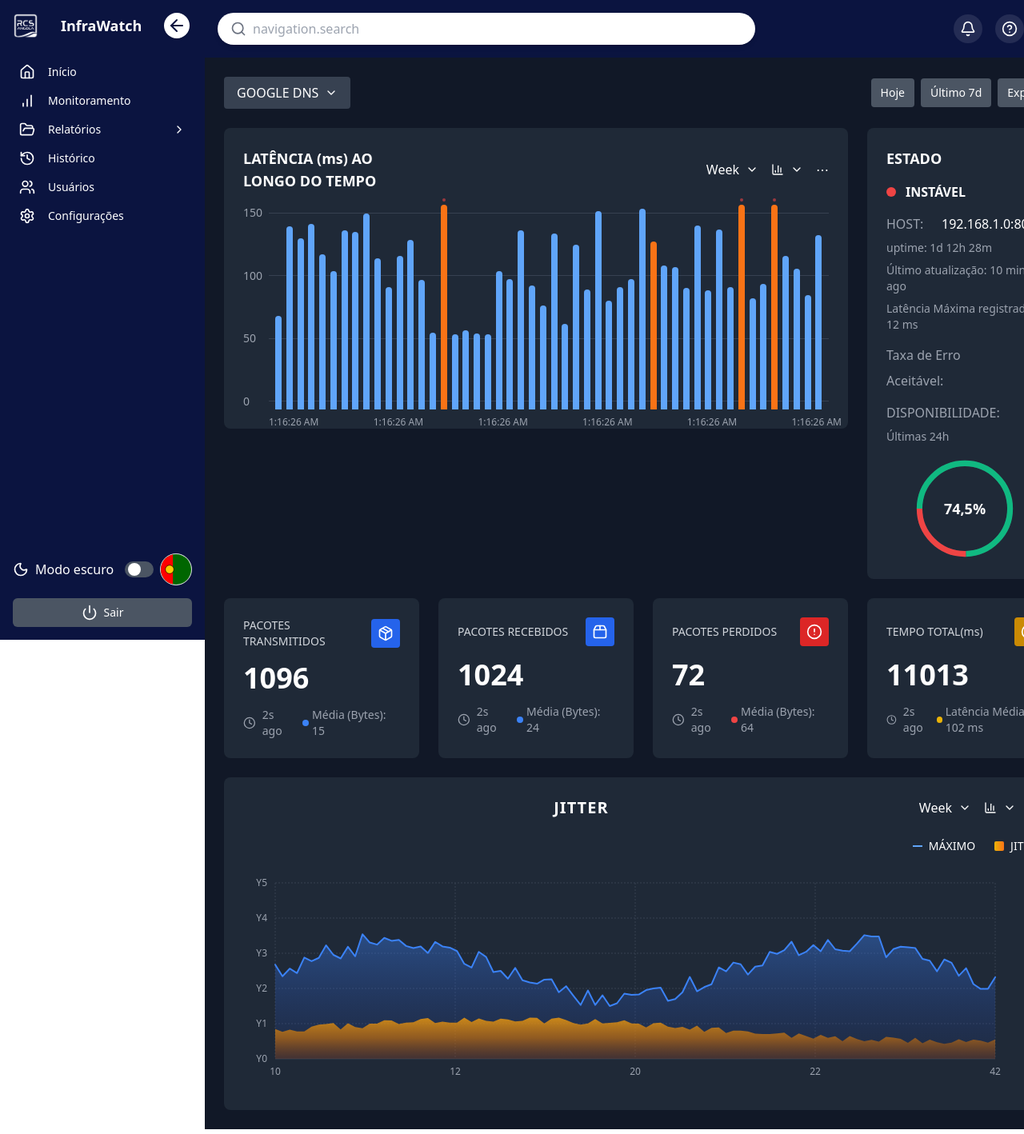
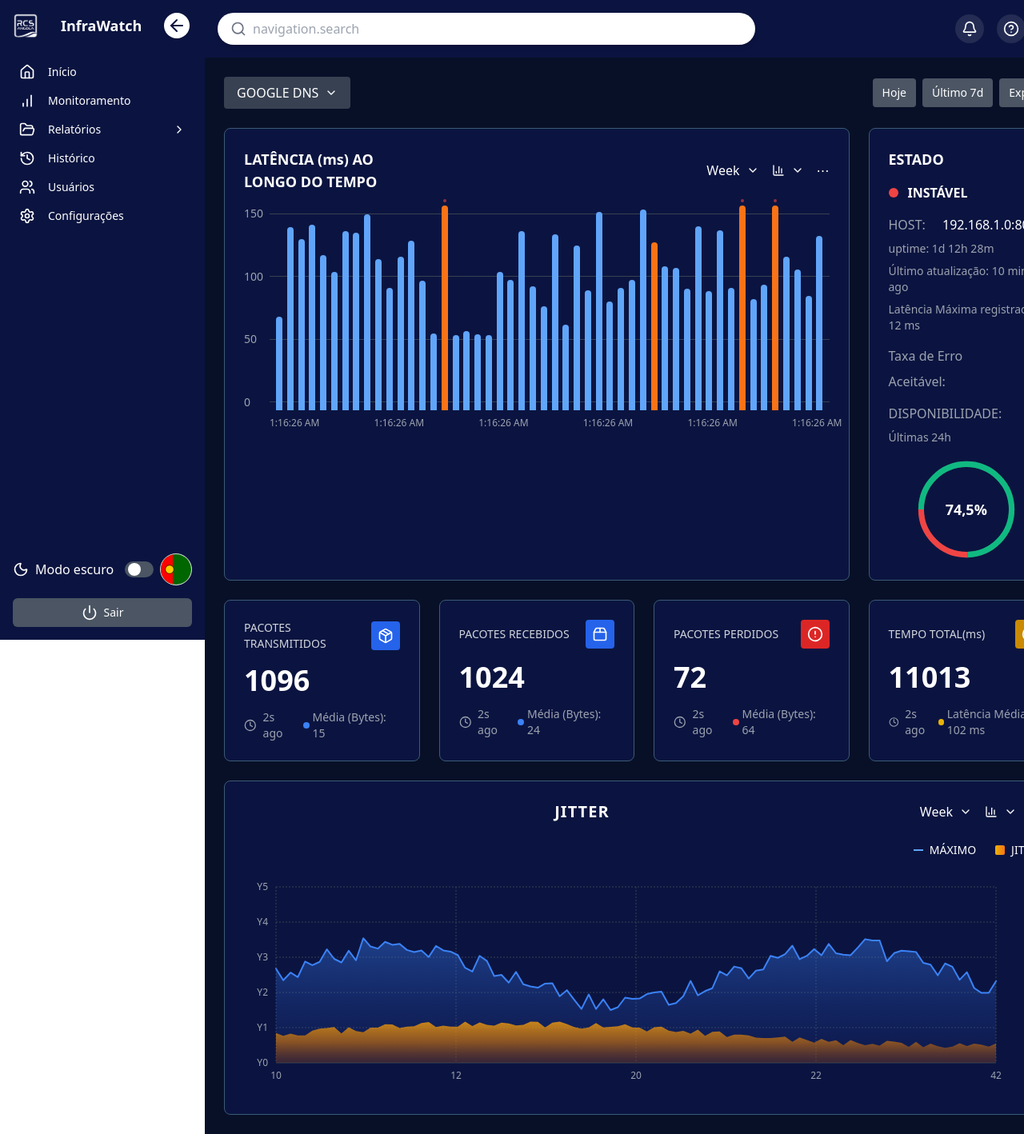
Before and after one commit to infrawatch9-lab/Front-end, a React (Vite) app: page /admin/dashboard_networks_admin in a window 1280 px wide. Shown: the top 1418 px of the page at 80% size. Built offline with nearby package versions, Linux system fonts and the light colour scheme.

Commit message:
Correções nas cores do front

```diff
--- a/src/admin_pages/Dashboards/DashboardNetworks.jsx
+++ b/src/admin_pages/Dashboards/DashboardNetworks.jsx
@@ -14,7 +14,7 @@ export default function NetworkDashboard() {
   }, []);
 
   return (
-    <div className="min-h-screen bg-gray-900 p-6">
+    <div className="min-h-screen bg-[#081028] p-6">
       <div className="max-w-7xl mx-auto">
         <Header />
 
--- a/src/admin_pages/Dashboards/DashboardServers.jsx
+++ b/src/admin_pages/Dashboards/DashboardServers.jsx
@@ -79,9 +79,6 @@ export default function ServerDashboard() {
               timeFilter={timeFilter}
               setTimeFilter={setTimeFilter}
             />
-            <div className="mt-8">
-              <ServerResourcesCard />
-            </div>
           </div>
 
           {/* Sidebar direita */}
@@ -92,6 +89,9 @@ export default function ServerDashboard() {
         </div>
 
         {/* Terminal */}
+            <div className="mt-8">
+              <ServerResourcesCard />
+            </div>
         <InteractiveTerminal className="mt-6" />
       </div>
     </div>
--- a/src/admin_pages/Dashboards/dashboards_components/NetworkJitterChart.jsx
+++ b/src/admin_pages/Dashboards/dashboards_components/NetworkJitterChart.jsx
@@ -75,7 +75,7 @@ export default function NetworkJitterChart() {
   };
 
   return (
-    <div className="bg-gray-800 rounded-lg p-6 w-full">
+    <div className="bg-[#0B1440] rounded-lg p-6 w-full border border-[#3B5B75]">
       {/* Header */}
       <div className="flex items-center justify-between mb-6">
         <div className="flex-1 text-center">
--- a/src/admin_pages/Dashboards/dashboards_components/NetworkLatencyChart.jsx
+++ b/src/admin_pages/Dashboards/dashboards_components/NetworkLatencyChart.jsx
@@ -17,7 +17,7 @@ export default function LatencyChart() {
   const maxLatency = 150;
 
   return (
-    <div className="bg-gray-800 rounded-lg p-6 mb-6">
+    <div className="bg-[#0B1440] rounded-lg p-6 mb-6 h-full border border-[#3B5B75]">
       <div className="flex justify-between items-center mb-4">
         <div>
           <h2 className="text-white text-lg font-semibold">LATÊNCIA (ms) AO</h2>
--- a/src/admin_pages/Dashboards/dashboards_components/NetworkMetricCard.jsx
+++ b/src/admin_pages/Dashboards/dashboards_components/NetworkMetricCard.jsx
@@ -3,7 +3,7 @@ import { Clock } from 'lucide-react';
 
 export default function MetricCard({ title, value, subtitle, icon: Icon, iconColor, accentColor }) {
   return (
-    <div className="bg-gray-800 rounded-lg p-6">
+    <div className="bg-[#0B1440] rounded-lg p-6 border border-[#3B5B75]">
       <div className="flex items-center justify-between mb-4">
         <h3 className="text-gray-300 text-sm font-medium">{title}</h3>
         <div className={`p-2 rounded ${iconColor}`}>
--- a/src/admin_pages/Dashboards/dashboards_components/NetworkStatusPanel.jsx
+++ b/src/admin_pages/Dashboards/dashboards_components/NetworkStatusPanel.jsx
@@ -2,7 +2,7 @@ import React from 'react';
 
 export default function StatusPanel() {
   return (
-    <div className="bg-gray-800 rounded-lg p-6">
+    <div className="bg-[#0B1440] rounded-lg p-6 border border-[#3B5B75]">
       <h3 className="text-white text-lg font-semibold mb-4">ESTADO</h3>
 
       <div className="space-y-4">
--- a/src/admin_pages/internal_components/HistoryTableHeader.jsx
+++ b/src/admin_pages/internal_components/HistoryTableHeader.jsx
@@ -2,7 +2,7 @@ import React from "react";
 
 export default function TableHeader() {
   return (
-    <thead className="bg-gray-800">
+    <thead className="bg-[#081028] border-b border-slate-700">
       <tr>
         <th className="px-4 py-3 text-left text-white text-sm font-medium uppercase tracking-wider">DATA</th>
         <th className="px-4 py-3 text-left text-white text-sm font-medium uppercase tracking-wider">USER</th>
--- a/src/admin_pages/internal_components/MonitorStatusTable.jsx
+++ b/src/admin_pages/internal_components/MonitorStatusTable.jsx
@@ -20,7 +20,7 @@ export default function StatusTable({ data, searchTerm, onRowClick }) {
       {/* Table Header */}
       <div
         className="grid grid-cols-5 gap-4 p-4 border-b border-slate-600"
-        style={{ backgroundColor: "#0B1440" }}
+        style={{ backgroundColor: "#081028" }}
       >
         <div className="text-white font-semibold text-sm">{t('internal.sla')}</div>
         <div className="text-white font-semibold text-sm">{t('internal.limit')}</div>
--- a/src/admin_pages/settings_components/AccessPermissionsTab.jsx
+++ b/src/admin_pages/settings_components/AccessPermissionsTab.jsx
@@ -161,7 +161,7 @@ export default function AccessPermissionsTab() {
 
       {/* Formulário para adicionar usuário */}
       {showAddUser && (
-        <div className="bg-slate-800 border border-slate-700 rounded-lg p-6">
+        <div className="bg-[#0B1440] border border-slate-700 rounded-lg p-6">
           <h4 className="text-white font-medium mb-4">Novo Usuário</h4>
           <div className="grid grid-cols-1 md:grid-cols-3 gap-4">
             <div>
@@ -217,11 +217,11 @@ export default function AccessPermissionsTab() {
       )}
 
       {/* Tabela de usuários */}
-      <div className="bg-slate-800 border border-slate-700 rounded-lg overflow-hidden">
+      <div className="bg-[#0B1440] border border-slate-700 rounded-lg overflow-hidden">
         <div className="overflow-x-auto">
           <table className="w-full">
             <thead>
-              <tr className="bg-slate-900">
+              <tr className="bg-[#081028] border-b border-slate-700">
                 <th className="text-left p-4 text-slate-300 font-medium">Usuário</th>
                 <th className="text-left p-4 text-slate-300 font-medium">Perfil</th>
                 <th className="text-center p-4 text-slate-300 font-medium">Dashboard</th>
--- a/src/admin_pages/settings_components/ConfigCard.jsx
+++ b/src/admin_pages/settings_components/ConfigCard.jsx
@@ -3,7 +3,7 @@ import ToggleSwitch from "./ToggleSwitch";
 
 export default function ConfigCard({ title, icon, enabled, onToggle, onSave, children }) {
   return (
-    <div className="bg-slate-800 border border-slate-700 rounded-lg p-6">
+    <div className="bg-[#0B1440] border border-slate-700 rounded-lg p-6">
       {/* Header */}
       <div className="flex items-center justify-between mb-6">
         <div className="flex items-center gap-3">
--- a/src/admin_pages/settings_components/MonitoringTab.jsx
+++ b/src/admin_pages/settings_components/MonitoringTab.jsx
@@ -30,7 +30,7 @@ export default function MonitoringTab() {
 
   return (
     <div className="max-w-4xl">
-      <div className="bg-slate-800 border border-slate-700 rounded-lg p-6">
+      <div className="bg-[#0B1440] border border-slate-700 rounded-lg p-6">
         {/* Header */}
         <div className="mb-6">
           <h3 className="text-white font-medium text-lg mb-2">CONFIGS GERAIS</h3>
--- a/src/admin_pages/settings_components/ThresholdsTab.jsx
+++ b/src/admin_pages/settings_components/ThresholdsTab.jsx
@@ -22,7 +22,7 @@ export default function ThresholdsTab() {
 
   return (
     <div className="max-w-4xl">
-      <div className="bg-slate-800 border border-slate-700 rounded-lg p-6">
+      <div className="bg-[#0B1440] border border-slate-700 rounded-lg p-6">
         {/* Header */}
         <div className="mb-6">
           <h3 className="text-white font-medium text-lg mb-2">CONFIGS GERAIS</h3>
```
